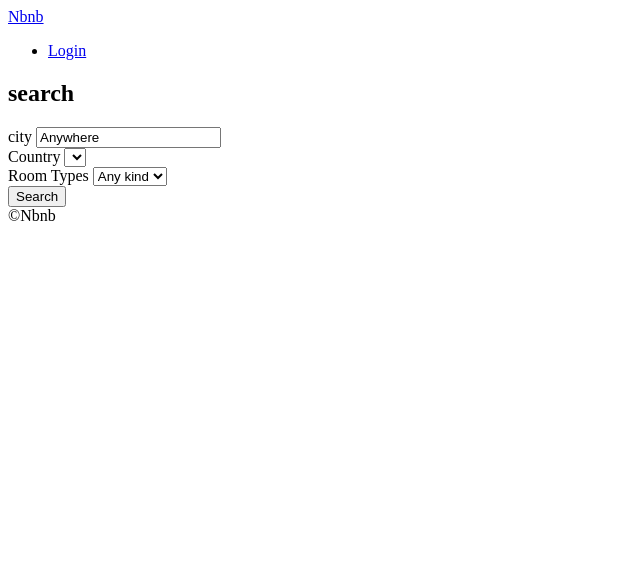
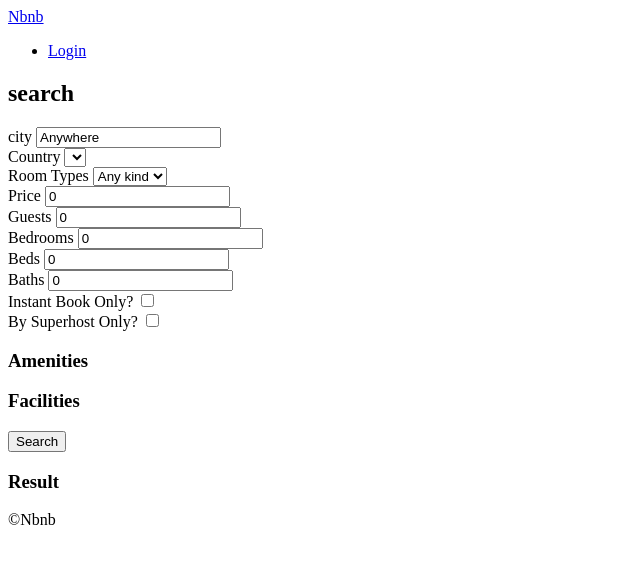
Before and after one commit to seon54/airbnb-clone, a Django app: page /rooms/search in a window 1280 px wide. Shown: the top 564 px of the page, without its empty margins (0-640 px from the left). Run offline with Django 3.2, Linux system fonts and the light colour scheme; data that the repository does not hold is empty.

Commit message:
add filtering

```diff
--- a/rooms/views.py
+++ b/rooms/views.py
@@ -4,7 +4,7 @@ from django.views.generic import ListView, DetailView
 from django.shortcuts import render
 from django.urls import reverse
 from django_countries import countries
-from rooms.models import Room, RoomType
+from rooms.models import Room, RoomType, Amenity, Facility
 
 
 class HomeView(ListView):
@@ -28,13 +28,68 @@ def search(request):
     city = str.capitalize(city)
     country = request.GET.get("country", "KR")
     room_type = int(request.GET.get("room_type", 0))
-    room_types = RoomType.objects.all()
+    price = int(request.GET.get("price", 0))
+    guests = int(request.GET.get("guests", 0))
+    bedrooms = int(request.GET.get("bedrooms", 0))
+    beds = int(request.GET.get("beds", 0))
+    baths = int(request.GET.get("baths", 0))
+    instant = bool(request.GET.get("instant", False))
+    superhost = bool(request.GET.get("superhost", False))
+    s_amenities = request.GET.getlist("amenities")
+    s_facilities = request.GET.getlist("facilities")
 
     form = {
-        "city": city, "s_room_type": room_type, "s_country": country
+        "city": city, "s_room_type": room_type, "s_country": country, "price": price, "guests": guests,
+        "bedrooms": bedrooms, "beds": beds, "baths": baths, "s_amenities": s_amenities, "s_facilities": s_facilities,
+        "instant": instant, "superhost": superhost
     }
 
+    room_types = RoomType.objects.all()
+    amenities = Amenity.objects.all()
+    facilities = Facility.objects.all()
+
     choices = {
-        "countries": countries, "room_types": room_types
+        "countries": countries, "room_types": room_types,
+        "amenities": amenities, "facilities": facilities
     }
-    return render(request, "rooms/search.html", {**form, **choices})
+    filter_args = {}
+    if city != 'Anywhere':
+        filter_args["city__startswith"] = city
+
+    if room_type != 0:
+        filter_args['room_type__pk'] = room_type
+
+    if price != 0:
+        filter_args['price__lte'] = price
+
+    if guests != 0:
+        filter_args['guest__gte'] = guests
+
+    if bedrooms != 0:
+        filter_args['bedrooms__gte'] = bedrooms
+
+    if beds != 0:
+        filter_args['beds__gte'] = beds
+
+    if baths != 0:
+        filter_args['baths__gte'] = baths
+
+    if instant:
+        filter_args['instant_book'] = True
+
+    if superhost:
+        filter_args['host__superhost'] = True
+
+    filter_args["country"] = country
+
+    if s_amenities:
+        for s_amenity in s_amenities:
+            filter_args["amenities__pk"] = int(s_amenity)
+
+    if s_facilities:
+        for s_facility in s_facilities:
+            filter_args["facilities__pk"] = int(s_facility)
+
+    rooms = Room.objects.filter(**filter_args)
+
+    return render(request, "rooms/search.html", {**form, **choices, 'rooms': rooms})
--- a/templates/rooms/search.html
+++ b/templates/rooms/search.html
@@ -29,7 +29,7 @@
         <div>
             <label for="room_type">Room Types</label>
             <select id="room_type" name="room_type">
-            <option value="0" {% if s_room_type == 0 %}selected{% endif %}>Any kind</option>
+                <option value="0" {% if s_room_type == 0 %}selected{% endif %}>Any kind</option>
                 {% for room_type in room_types %}
                     <option value="{{ room_type.pk }}" {% if s_room_type == room_type.pk %}selected{% endif %}>
                         {{ room_type.name }}
@@ -38,6 +38,64 @@
             </select>
         </div>
 
+        <div>
+            <label for="price">Price</label>
+            <input value="{{ price }}" type="number" name="price" id="price" placeholder="Price">
+        </div>
+        <div>
+            <label for="guests">Guests</label>
+            <input value="{{ guests }}" type="number" name="guests" id="guests" placeholder="Guests">
+        </div>
+        <div>
+            <label for="bedrooms">Bedrooms</label>
+            <input value="{{ bedrooms }}" type="number" name="bedrooms" id="bedrooms" placeholder="Bedrooms">
+        </div>
+        <div>
+            <label for="beds">Beds</label>
+            <input value="{{ beds }}" type="number" name="beds" id="beds" placeholder="Beds">
+        </div>
+        <div>
+            <label for="baths">Baths</label>
+            <input value="{{ baths }}" type="number" name="baths" id="baths" placeholder="Baths">
+        </div>
+        <div>
+            <label for="instant">Instant Book Only?</label>
+            <input type="checkbox" name="instant" id="instant" {% if instant %} checked {% endif %}>
+        </div>
+        <div>
+            <label for="superhost">By Superhost Only?</label>
+            <input type="checkbox" name="superhost" id="superhost" {% if superhost %} checked {% endif %}>
+        </div>
+        <div>
+            <h3>Amenities</h3>
+            <ul>
+                {% for amenity in amenities %}
+                    <li>
+                        <label for="a_{{ amenity.pk }}">{{ amenity.name }}</label>
+                        <input type="checkbox" name="amenities" id="a_{{ amenity.pk }}"
+                               value="{{ amenity.pk }}" {% if amenity.pk|slugify in s_amenities %} checked {% endif %}>
+                    </li>
+                {% endfor %}
+            </ul>
+        </div>
+        <div>
+            <h3>Facilities</h3>
+            <ul>
+                {% for facility in facilities %}
+                    <li>
+                        <label for="f_{{ facility.pk }}">{{ facility.name }}</label>
+                        <input type="checkbox" name="facilities" id="f_{{ facility.pk }}"
+                               value="{{ facility.pk }}" {% if facility.pk|slugify in s_facilities %}
+                               checked {% endif %}>
+                    </li>
+                {% endfor %}
+            </ul>
+        </div>
         <button>Search</button>
     </form>
+    <h3>Result</h3>
+    {% for room in rooms %}
+        <h3>{{ room.name }}</h3>
+    {% endfor %}
+
 {% endblock content %}
```
